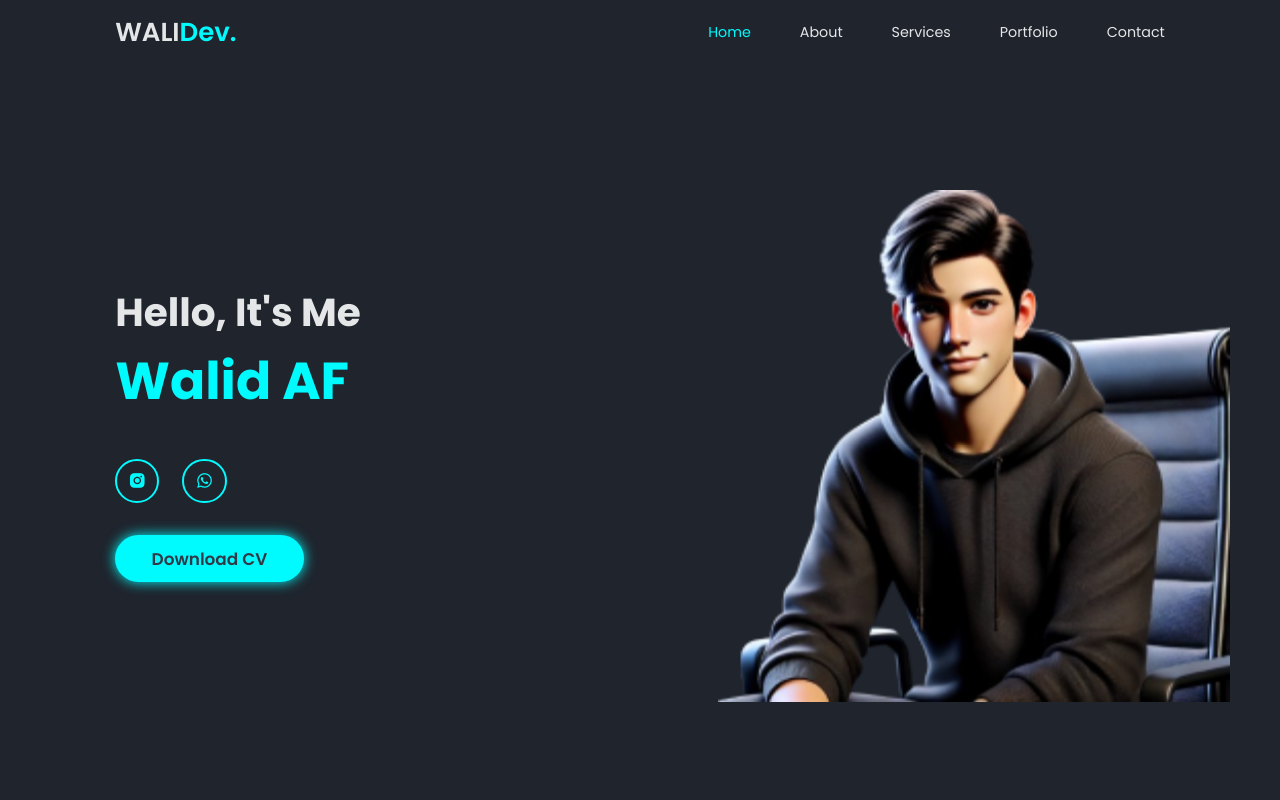
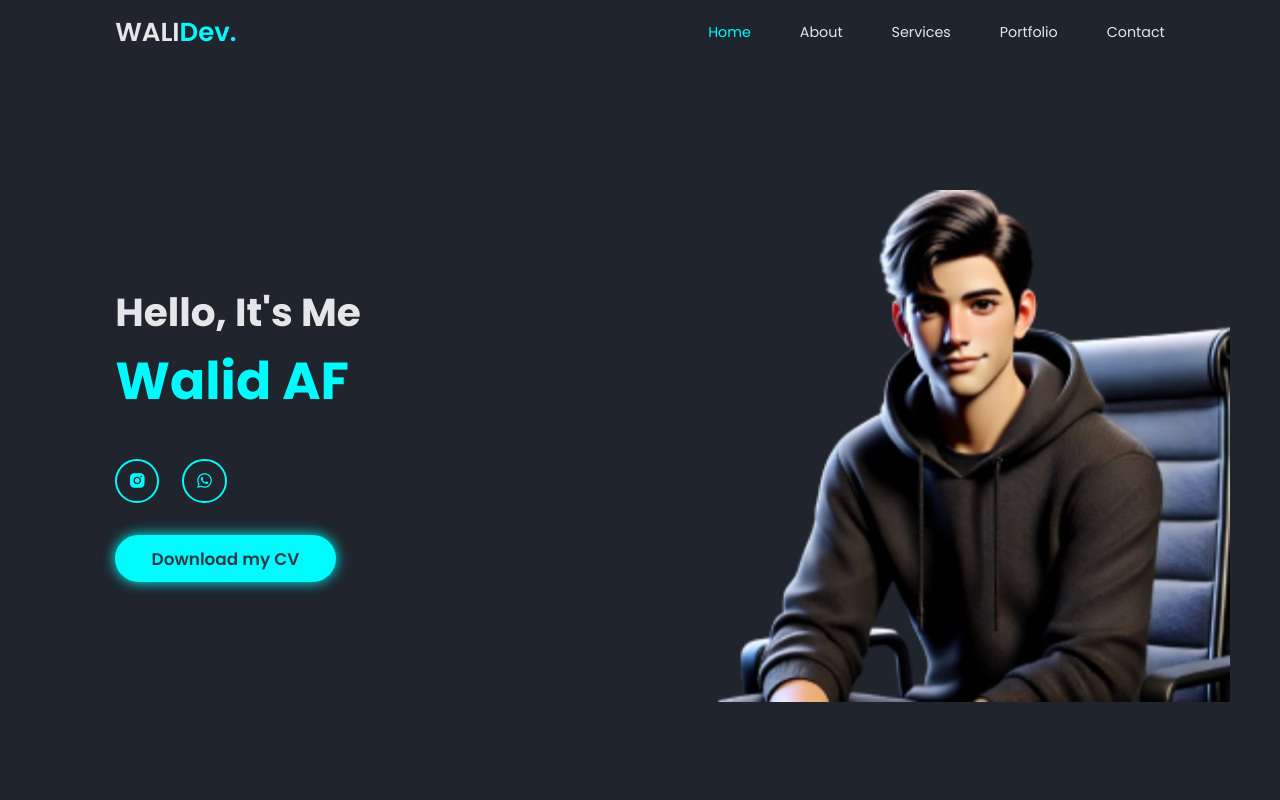
Before and after one commit to Walid-AF/portfolio_walid, a plain HTML site: page index.html in a window 1280 px wide. Shown: the top 800 px of the page. Drawn offline with nearby package versions, Linux system fonts and the light colour scheme; files that its build step writes are made by us from their sources; a script that the page names is missing.

Commit message:
Add files via upload

```diff
--- a/index.html
+++ b/index.html
@@ -39,7 +39,7 @@
           <a href="https://www.instagram.com/walid19n_"><i class="bx bxl-instagram-alt"></i></a>
           <a href="https://wa.me/6285156056375"><i class="bx bxl-whatsapp"></i></a>
         </div>
-        <a href="assets/cv/CV_WalidAF.pdf" class="btn" download>Download CV</a>
+        <a href="assets/cv/CV_WalidAF.pdf" class="btn" download>Download my CV</a>
       </div>
       <div class="home-img">
         <img src="assets/image/logo2.png" alt="home" loading="lazy" class="profile-img" />
```
